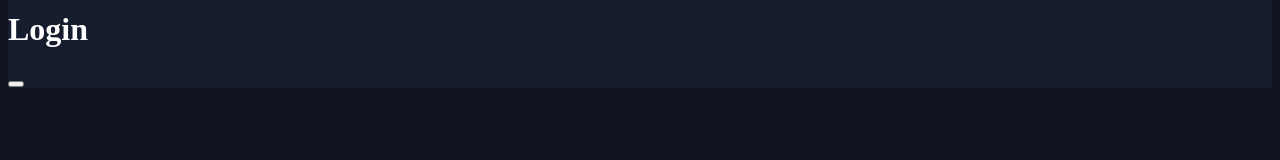
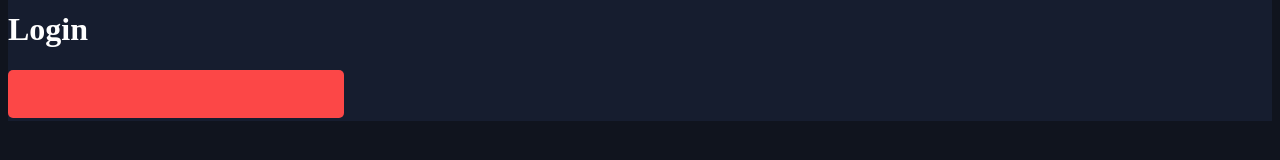
Before and after one commit to amt-kwekuturkson/entertainment-web-app-angular, an Angular app: page / in a window 1280 px wide. Shown: the part 322-482 px from the top of the page. Built offline with nearby package versions, Linux system fonts and the light colour scheme.

Commit message:
design button and set hover state

```diff
--- a/src/app/components/login/button/button.component.css
+++ b/src/app/components/login/button/button.component.css
@@ -0,0 +1,12 @@
+button {
+    height: 3rem;
+    border: none;
+    width: 21rem;
+    border-radius: 0.3125rem;
+    background-color: var(--red);
+}
+
+button:hover {
+    background-color: var(--pure-white);
+    cursor: pointer;
+}
```
